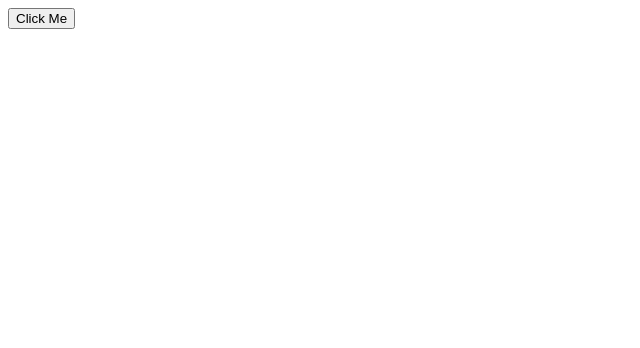
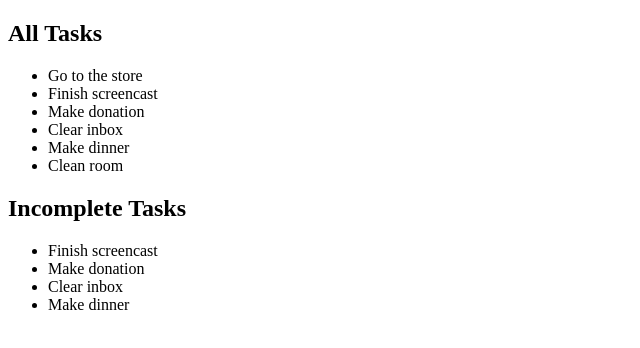
Before and after one commit to himak/vuejs-laracast, a plain HTML site: page index.html in a window 1280 px wide. Shown: the whole page, without its empty margins (0-640 px from the left). Drawn offline with nearby package versions, Linux system fonts and the light colour scheme.

Commit message:
Lesson 6 - The Need for Computed Properties

```diff
--- a/index.html
+++ b/index.html
@@ -3,21 +3,28 @@
 	<head>
 		<meta charset="UTF-8">
 		<title></title>
-		<style>
-			.color-red { color: red }
-			.color-blue { color: blue }
-			.is-loading { background: red }
-		</style>
 	</head>
 <body>
 
 	<div id="root">
 
-<!--		<h1 :class="className">Hello World</h1>-->
+<!--		<h1>-->
+<!--			{{ reverseMessage }}-->
+<!--		</h1>-->
 
-<!--		<button :title="title">Hover Over Me</button>-->
+		<h2>All Tasks</h2>
 
-		<button :class="{ 'is-loading' : isLoading }" @click="toggleClass">Click Me</button>
+		<ul>
+			<li v-for="task in tasks" v-text="task.description"></li>
+		</ul>
+
+		<h2>Incomplete Tasks</h2>
+
+		<ul>
+<!--			<li v-for="task in tasks" v-if="task.completed" v-text="task.description"></li>-->
+			<li v-for="task in incompleteTasks" v-text="task.description"></li>
+		</ul>
+
 
 	</div>
 
@@ -30,14 +37,29 @@
 			el: '#root',
 
 			data: {
-				// className: 'color-red',
-				// title: 'How the title is being set through JavaScript'
-				isLoading: false
+				message: 'Hello World',
+				tasks: [
+					{ description: 'Go to the store', completed: true },
+					{ description: 'Finish screencast', completed: false },
+					{ description: 'Make donation', completed: false },
+					{ description: 'Clear inbox', completed: false },
+					{ description: 'Make dinner', completed: false },
+					{ description: 'Clean room', completed: true }
+				]
 			},
 
-			methods: {
-				toggleClass() {
-					this.isLoading = true;
+			computed: {
+				// reverseMessage() {
+				// 	return this.message.split('').reverse().join('')
+				// }
+
+				incompleteTasks() {
+					return this.tasks.filter(task => ! task.completed);
+
+					// this write same
+					// this.tasks.filter( function (task) {
+					// 	return ! task.completed;
+					// })
 				}
 			}
 
```
Also changed, not shown: 1 other file.
